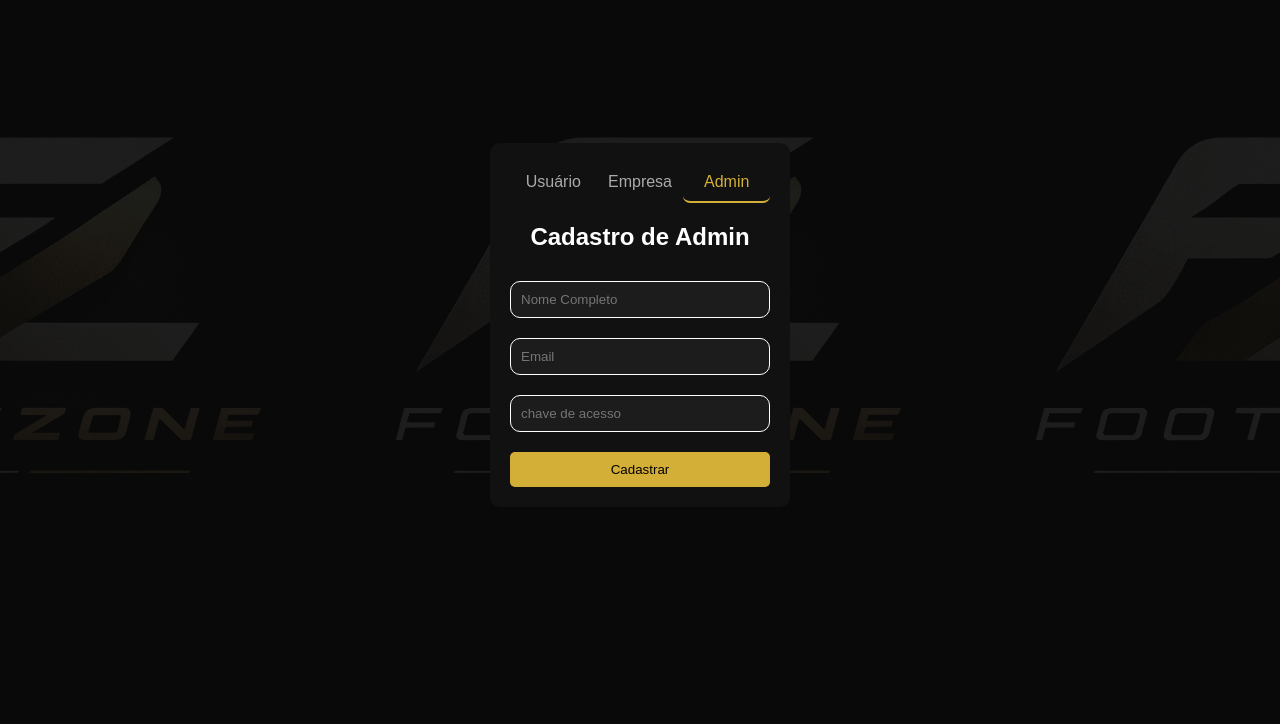
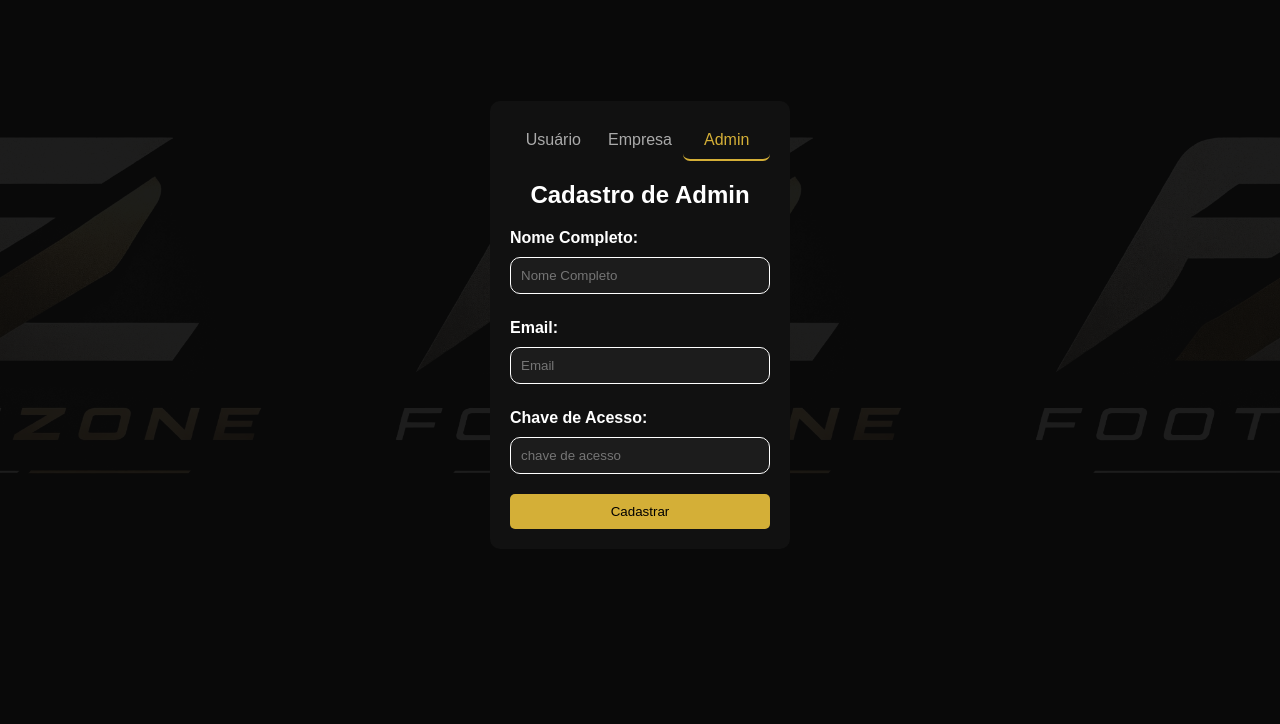
Before and after one commit to rafanaslowski/FootZone, a Python web app: template Template/admin.html in a window 1280 px wide. Shown: the top 724 px of the page. Run offline with Jinja, Linux system fonts and the light colour scheme; the template is opened without the code that fills it, so the values that code supplies are empty.

Commit message:
mascara para o admin

```diff
--- a/CSS/style.css
+++ b/CSS/style.css
@@ -137,3 +137,9 @@ header {
 .nav-links a:hover {
     color: #d4af37;
 }
+
+h4 {
+  color: white;
+  margin-top: 15px;
+  text-align: left;
+}
--- a/Template/admin.html
+++ b/Template/admin.html
@@ -22,13 +22,17 @@
 
     <h2>Cadastro de Admin</h2>
 
-    <input type="text" placeholder="Nome Completo">
-    <input type="email" placeholder="Email">
-    <input type="password" placeholder="chave de acesso">
+    <h4>Nome Completo:</h4>
+    <input type="text" id="nome" placeholder="Nome Completo" oninput="MascaraNome(this)">
+    <h4>Email:</h4>
+    <input type="email" id="email" placeholder="Email" oninput="mascaraEmail(this)">
+    <h4>Chave de Acesso:</h4>
+    <input type="text" id="chave-acesso" placeholder="chave de acesso" oninput="mascaraChavedeAcesso(this)">
 
     <button>Cadastrar</button>
 
   </div>
 
+  <script src="../script.js"></script>
 </body>
 </html>
--- a/Template/catalogo.html
+++ b/Template/catalogo.html
@@ -23,6 +23,6 @@
     </nav>
 </header>
 
-
+    <script src="../script.js"></script>
 </body>
 </html>
--- a/Template/empresa.html
+++ b/Template/empresa.html
@@ -24,13 +24,13 @@
     <input type="text" placeholder="Nome da Empresa">
     <input type="text" placeholder="CNPJ">
     <input type="number" placeholder="Telefone">
-    <input type="email" placeholder="Email">
+    <input type="email" id="Email" placeholder="Email" oninput="mascaraEmail(this)">
     <input type="password" placeholder="Senha">
     <input type="password" placeholder="Confirmar Senha">
 
     <button>Cadastrar</button>
 
   </div>
-
+  <script src="../script.js"></script>
 </body>
 </html>
--- a/Template/usuario.html
+++ b/Template/usuario.html
@@ -24,7 +24,7 @@
 
     <input type="text" placeholder="Nome Completo">
     <input type="text" placeholder="CPF">
-    <input type="email" placeholder="Email">
+    <input type="email" id="email" placeholder="Email" oninput="mascaraEmail(this)">
     <input type="text" placeholder="Telefone">
     <input type="password" placeholder="Senha">
     <input type="password" placeholder="Confirmar Senha">
@@ -33,5 +33,6 @@
 
   </div>
 
+  <script src="../script.js"></script>
 </body>
 </html>
--- a/script.js
+++ b/script.js
@@ -0,0 +1,29 @@
+// mascara para nome, permitindo apenas letras e espaços e limitando a 50 caracteres
+function MascaraNome (input) {
+    let valor = input.value;
+
+    valor = valor.replace(/[^a-zA-ZÀ-ÿ\s]/g, "");
+    input.value = valor;
+
+    if (valor.length > 50) {
+        input.value = valor.slice(0, 50);
+    }
+}
+// mascara para cahve de acesso, permitindo apenas números e limitando a 8 caracteres
+function mascaraChavedeAcesso (input) {
+   let valor = input.value;
+
+    valor = valor.replace(/\D/g, "");
+    input.value = valor;
+
+    if (valor.length > 8) {
+        input.value = valor.slice(0, 8);
+    }
+}
+//mascara para email, permitindo carateres validos e apenas letras minusculas
+function mascaraEmail (input) {
+    let valor = input.value;
+
+    valor = valor.replace(/[^a-zA-Z0-9@._-]/g, "");
+    input.value = valor.toLowerCase();
+    }
```
